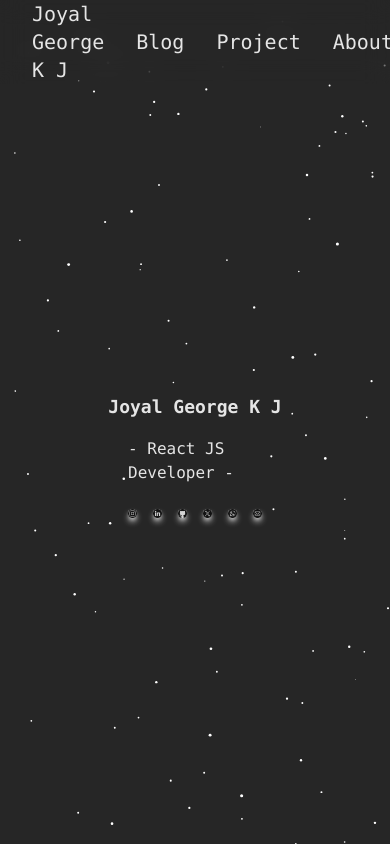
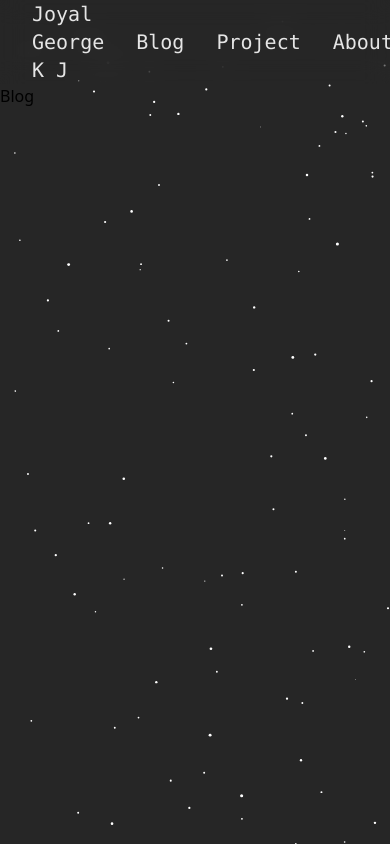
Before and after one commit to Joyal-George-KJ/portfolio, a React (Vite) app: page /blog in a window 390 px wide. Shown: the top 844 px of the page. Built offline with nearby package versions, Linux system fonts and the light colour scheme.

Commit message:
Implimented React Router and React Lazy to the Project.

```diff
--- a/package.json
+++ b/package.json
@@ -25,6 +25,7 @@
     "eslint-plugin-react-refresh": "^0.4.16",
     "globals": "^15.14.0",
     "postcss": "^8.4.49",
+    "react-router-dom": "^7.1.2",
     "tailwindcss": "^3.4.17",
     "vite": "^6.0.5"
   }
--- a/src/App.jsx
+++ b/src/App.jsx
@@ -1,23 +1,51 @@
-import React, { useEffect, useState } from "react";
-import Effects from "./components/Effects";
-import Header from "./components/Header";
-import Main from "./components/Main";
+import React, { lazy, Suspense } from "react";
+import { BrowserRouter, Route, Routes } from "react-router-dom";
+const Home = lazy(() => import("./screens/Home"));
+const Layout = lazy(() => import("./screens/Layout"));
+const Blog = lazy(() => import("./screens/Blog"));
+const Project = lazy(() => import("./screens/Project"));
+const About = lazy(() => import("./screens/About"));
 
 function App() {
-    const [height, setHeight] = useState(0);
-    const [width, setWidth] = useState(0);
-
-    useEffect(() => {
-        setHeight(window.innerHeight);
-        setWidth(window.innerWidth);
-        console.log();
-    }, []);
     return (
-        <main>
-            <Header />
-            <Main />
-            <Effects height={height} width={width} />
-        </main>
+        <BrowserRouter>
+            <Routes>
+                <Route path="/" element={<Layout />}>
+                    <Route
+                        index
+                        element={
+                            <Suspense fallback={<span>Loading...</span>}>
+                                <Home />
+                            </Suspense>
+                        }
+                    />
+                    <Route
+                        path="/blog"
+                        element={
+                            <Suspense fallback={<span>Loading...</span>}>
+                                <Blog />
+                            </Suspense>
+                        }
+                    />
+                    <Route
+                        path="/project"
+                        element={
+                            <Suspense fallback={<span>Loading...</span>}>
+                                <Project />
+                            </Suspense>
+                        }
+                    />
+                    <Route
+                        path="/about"
+                        element={
+                            <Suspense fallback={<span>Loading...</span>}>
+                                <About />
+                            </Suspense>
+                        }
+                    />
+                </Route>
+            </Routes>
+        </BrowserRouter>
     );
 }
 
--- a/src/components/Header.jsx
+++ b/src/components/Header.jsx
@@ -1,14 +1,15 @@
 import React from "react";
+import { Link } from "react-router-dom";
 
 function Header() {
     return (
         <div>
             <nav className="flex justify-between items-center font-mono bg-transparent backdrop-blur-md text-neutral-200 text-xl pl-8">
-                <li className="cursor-pointer list-none"><a href="/">Joyal George K J</a></li>
+                <li className="cursor-pointer list-none"><Link to="/">Joyal George K J</Link></li>
                 <ul className="flex justify-center items-center py-4 px-8 gap-8 text-xl bg-transparent backdrop-blur-md text-neutral-200">
-                    <li className="cursor-pointer"><a href="/blog">Blog</a></li>
-                    <li className="cursor-pointer"><a href="/project">Project</a></li>
-                    <li className="cursor-pointer"><a href="/about">About</a></li>
+                    <li className="cursor-pointer"><Link to="/blog">Blog</Link></li>
+                    <li className="cursor-pointer"><Link to="/project">Project</Link></li>
+                    <li className="cursor-pointer"><Link to="/about">About</Link></li>
                     <li className="cursor-pointer">
                         <button>Login</button>
                     </li>
--- a/src/components/Socials.jsx
+++ b/src/components/Socials.jsx
@@ -29,7 +29,7 @@ function Socials() {
     }];
 
     return (
-        <div className="flex gap-4 pt-6">
+        <div className="flex justify-center gap-4 pt-6">
             {socialInfos.map((socialInfo, index) => (
                 <ButtonContact key={index} {...socialInfo} />
             ))}
--- /dev/null
+++ b/src/screens/About.jsx
@@ -0,0 +1,9 @@
+import React from 'react'
+
+function About() {
+  return (
+    <div>About</div>
+  )
+}
+
+export default About
--- /dev/null
+++ b/src/screens/Blog.jsx
@@ -0,0 +1,9 @@
+import React from 'react'
+
+function Blog() {
+  return (
+    <div>Blog</div>
+  )
+}
+
+export default Blog
--- /dev/null
+++ b/src/screens/Home.jsx
@@ -0,0 +1,12 @@
+import React from 'react'
+import Main from '../components/Main'
+
+function Home() {
+  return (
+    <div>
+        <Main />
+    </div>
+  )
+}
+
+export default Home
--- /dev/null
+++ b/src/screens/Layout.jsx
@@ -0,0 +1,25 @@
+import React, { useEffect, useState } from "react";
+import Header from "../components/Header";
+import Effects from "../components/Effects";
+import { Outlet } from "react-router-dom";
+
+function Layout() {
+    const [height, setHeight] = useState(0);
+    const [width, setWidth] = useState(0);
+
+    useEffect(() => {
+        setHeight(window.innerHeight);
+        setWidth(window.innerWidth);
+        console.log();
+    }, []);
+
+    return (
+        <div>
+            <Header />
+            <Effects height={height} width={width} />
+            <Outlet />
+        </div>
+    );
+}
+
+export default Layout;
--- /dev/null
+++ b/src/screens/Project.jsx
@@ -0,0 +1,9 @@
+import React from 'react'
+
+function Project() {
+  return (
+    <div>Project</div>
+  )
+}
+
+export default Project
```
Also changed, not shown: 1 other file (tests, documents, lock files or other folders).
